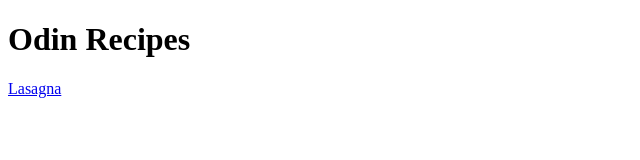
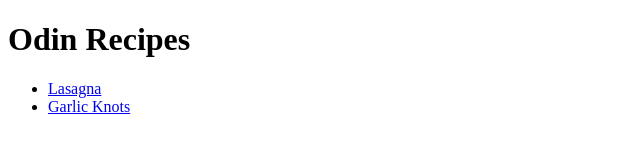
Before and after one commit to jess-vincent/odin-recipes, a plain HTML site: page index.html in a window 1280 px wide. Shown: the whole page, without its empty margins (0-640 px from the left). Drawn offline with Linux system fonts and the light colour scheme.

Commit message:
Add link to garlic-knots

```diff
--- a/index.html
+++ b/index.html
@@ -7,7 +7,10 @@
 
 <body>
     <h1>Odin Recipes</h1>
-    <a href="recipes/lasagna.html">Lasagna</a>
+    <ul>
+    <li><a href="recipes/lasagna.html">Lasagna</a></li>
+    <li><a href="recipes/garlic-knots.html">Garlic Knots</a></li>
+    </ul>
 </body>
 
 
```
